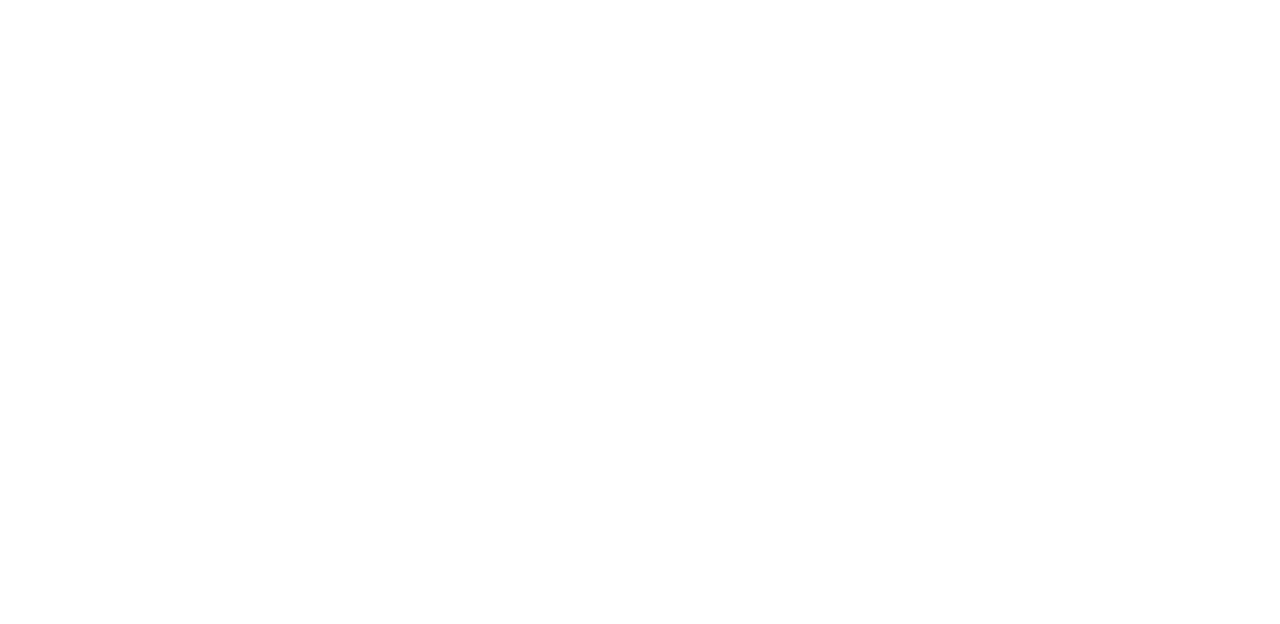
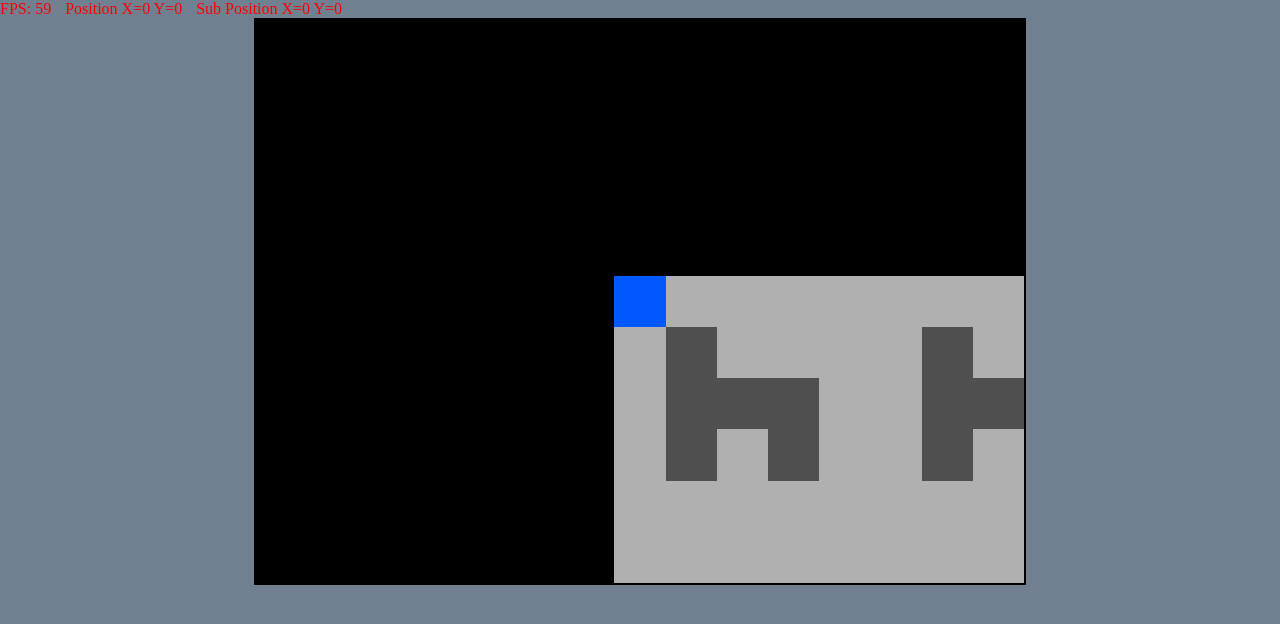
Before and after one commit to TheConnorBell/HTMLRPG, a plain HTML site: page game.html in a window 1280 px wide. Drawn offline with Linux system fonts and the light colour scheme.

Commit message:
Add map loading and player movement

```diff
--- a/css/styles.css
+++ b/css/styles.css
@@ -0,0 +1,27 @@
+html, body {
+    margin: 0px;
+    background-color: slategray;
+}
+
+#gameStats {
+    image-rendering: auto;
+    color: red;
+}
+
+#gameRegion {
+    display: flex;
+    margin: auto;
+    justify-content: center;
+    align-items: center;
+}
+
+#gameCanvas {
+    width: 60%;
+    background-color: black;
+    image-rendering: pixelated;
+    border: 2px black solid;
+}
+
+a {
+    margin-right: 10px;
+}
--- a/game.html
+++ b/game.html
@@ -5,5 +5,13 @@
 </head>
 <body>
     <script src="javascript/main.js"></script>
+    <div id="gameStats">
+        <a id="FPS"></a>
+        <a id="Position"></a>
+        <a id="SubPosition"></a>
+    </div>
+    <div id="gameRegion">
+        <canvas id="gameCanvas" width="480" height="352"></canvas>
+    </div>
 </body>
 </html>
--- a/javascript/main.js
+++ b/javascript/main.js
@@ -0,0 +1,195 @@
+var canvas = null
+var context = null;
+
+// The total size of the map.
+var mapWidth = 15;
+var mapHeight = 22;
+
+// The number of cells shown on screen.
+const screenCellHeightAmount = 11;
+const screenCellWidthAmount = 15;
+
+// Tile sizes.
+const tileWidth = 32;
+const tileHeight = 32;
+
+// Frame variables.
+var currentSecond = 0;
+var frameCount = 0;
+var prevFramesPerSecond = 0;
+var lastFrameTime = 0;
+
+//Initial player positions.
+var currentPlayerXPosition = 0;
+var currentPlayerYPosition = 0;
+
+var currentPlayerXDecimalMovement = 0;
+var currentPlayerYDecimalMovement = 0;
+
+// Player movement variables
+var keyPresses = {};
+
+const movementStepAmount = 8;
+const movementTime = 250 // ms
+
+// Map of all tiles.
+const gameMap = [
+    0, 0, 0, 0, 0, 0, 0, 0, 0, 0, 0, 0, 0, 0, 0,
+    0, 1, 0, 0, 0, 0, 1, 0, 0, 0, 0, 1, 0, 0, 0,
+    0, 1, 1, 1, 0, 0, 1, 1, 1, 0, 0, 1, 1, 1, 0,
+    0, 1, 0, 1, 0, 0, 1, 0, 1, 0, 0, 1, 0, 1, 0,
+    0, 0, 0, 0, 0, 0, 0, 0, 0, 0, 0, 0, 0, 0, 0,
+    0, 0, 0, 0, 0, 0, 0, 0, 0, 0, 0, 0, 0, 0, 0,
+    0, 0, 0, 0, 0, 0, 0, 0, 0, 0, 0, 0, 0, 0, 0,
+    0, 1, 0, 0, 0, 0, 1, 0, 0, 0, 0, 1, 0, 0, 0,
+    0, 1, 1, 1, 0, 0, 1, 1, 1, 0, 0, 1, 1, 1, 0,
+    0, 1, 0, 1, 0, 0, 1, 0, 1, 0, 0, 1, 0, 1, 0,
+    0, 0, 0, 0, 0, 0, 0, 0, 0, 0, 0, 0, 0, 0, 0,
+    0, 0, 0, 0, 0, 0, 0, 0, 0, 0, 0, 0, 0, 0, 0,
+    0, 1, 0, 0, 0, 0, 1, 0, 0, 0, 0, 1, 0, 0, 0,
+    0, 1, 1, 1, 0, 0, 1, 1, 1, 0, 0, 1, 1, 1, 0,
+    0, 1, 0, 1, 0, 0, 1, 0, 1, 0, 0, 1, 0, 1, 0,
+    0, 0, 0, 0, 0, 0, 0, 0, 0, 0, 0, 0, 0, 0, 0,
+    0, 0, 0, 0, 0, 0, 0, 0, 0, 0, 0, 0, 0, 0, 0,
+    0, 0, 0, 0, 0, 0, 0, 0, 0, 0, 0, 0, 0, 0, 0,
+    0, 1, 0, 0, 0, 0, 1, 0, 0, 0, 0, 1, 0, 0, 0,
+    0, 1, 1, 1, 0, 0, 1, 1, 1, 0, 0, 1, 1, 1, 0,
+    0, 1, 0, 1, 0, 0, 1, 0, 1, 0, 0, 1, 0, 1, 0,
+    0, 0, 0, 0, 0, 0, 0, 0, 0, 0, 0, 0, 0, 0, 0
+];
+
+// Get canvas and context of first load of page.
+window.onload = function() {
+    canvas = document.getElementById("gameCanvas");
+    context = canvas.getContext('2d');
+
+    document.addEventListener('keydown', function(event) {
+        keyPresses[event.key] = true;
+    });
+
+    document.addEventListener('keyup', function(event) {
+        keyPresses[event.key] = false;
+    });
+
+    // Start the main loop.
+    requestAnimationFrame(drawGame);
+}
+
+// Draw each updated frame.
+function drawGame() {
+    if (canvas == null || context == null) {
+        return;
+    }
+
+    // Check player movement.
+    if (currentPlayerXDecimalMovement != 0 || currentPlayerYDecimalMovement != 0) {
+        // Do nothing if player is already moving.
+    } else if (keyPresses["ArrowLeft"]) {
+        movePlayer(-1, 0);
+    } else if (keyPresses["ArrowRight"]) {
+        movePlayer(1, 0);
+    } else if (keyPresses["ArrowUp"]) {
+        movePlayer(0, -1);
+    } else if (keyPresses["ArrowDown"]) {
+        movePlayer(0, 1);
+    }
+
+    // Clear canvas to prevent seeing previous frames around edge of map.
+    context.clearRect(0, 0, canvas.width, canvas.height);
+
+    // Get the offset the canvas has from the centre of the canvas screen.
+    const xOffset = Math.floor(currentPlayerXPosition) - Math.floor(screenCellWidthAmount  / 2);
+    const yOffset = Math.floor(currentPlayerYPosition) - Math.floor(screenCellHeightAmount / 2);
+
+    // Draw each cell visible on screen.
+    for (var y = -1; y < screenCellHeightAmount + 1; y++) {
+        for (var x = -1; x < screenCellWidthAmount + 1; x++) {
+
+            // Get the tile position based on screen offset.
+            const mapX = xOffset + x;
+            const mapY = yOffset + y;
+
+            // Determine if the tile should be rendered by checking that it is within view of the camera.
+            if (mapX < 0 || mapX >= mapWidth || mapY < 0 || mapY >= mapHeight) {
+                continue;
+            }
+
+            switch (gameMap[((mapY*mapWidth)+mapX)]) {
+
+                // Floor colour.
+                case 0:
+                    context.fillStyle = "#b0b0b0";
+                    break;
+                // Wall colour.
+                case 1:
+                    context.fillStyle = "#4f4f4f";
+                    break;
+                // This should never occur, but display as black if no option is provided.
+                default:
+                    context.fillStyle = "#000000";
+                    break;
+            }
+
+            // Draw the current tile at the correct position with the correct scale.
+            context.fillRect(Math.floor((x + currentPlayerXDecimalMovement) * tileWidth), Math.floor((y + currentPlayerYDecimalMovement) * tileHeight), tileWidth, tileHeight);
+        }
+    }
+
+    // Draw player at centre of screen.
+    context.fillStyle = "#0059ff";
+    context.fillRect( tileWidth*Math.floor(screenCellWidthAmount/2), tileHeight*Math.floor(screenCellHeightAmount/2), tileWidth, tileHeight);
+
+    // Update FPS.
+    var second = Math.floor(Date.now()/1000);
+    if (second != currentSecond) {
+        currentSecond = second;
+        prevFramesPerSecond = frameCount;
+        frameCount = 1;
+        document.getElementById("FPS").innerHTML = "FPS: " + prevFramesPerSecond;
+    } else {
+        frameCount++;
+    }
+
+    // Update Position values.
+    document.getElementById("Position").innerHTML = "Position X=" + currentPlayerXPosition + " Y=" + currentPlayerYPosition;
+    document.getElementById("SubPosition").innerHTML = "Sub Position X=" + currentPlayerXDecimalMovement + " Y=" + currentPlayerYDecimalMovement;
+
+    // Request the next frame.
+    requestAnimationFrame(drawGame);
+}
+
+// Move the player when requested.
+async function movePlayer(xIncrease, yIncrease) {
+
+    // Get the new position the player will move to.
+    const newPlayerXPosition = currentPlayerXPosition + xIncrease;
+    const newPlayerYPosition = currentPlayerYPosition + yIncrease;
+
+    // Check the player will not be moving outside the map or into a wall.
+    if (newPlayerXPosition < 0 || newPlayerXPosition >= mapWidth || newPlayerYPosition < 0 || newPlayerYPosition >= mapHeight || gameMap[newPlayerYPosition * mapWidth + newPlayerXPosition] != 0) {
+        return;
+    }
+
+    // Determine amount of movement per step, and in what direction.
+    const movementXAmount = (Math.abs(newPlayerXPosition - currentPlayerXPosition) / movementStepAmount) * -xIncrease;
+    const movementYAmount = (Math.abs(newPlayerYPosition - currentPlayerYPosition) / movementStepAmount) * -yIncrease;
+
+    // Do each movement step.
+    for (var i = 1; i <= movementStepAmount; i++) {
+
+        currentPlayerXDecimalMovement += movementXAmount;
+        currentPlayerYDecimalMovement += movementYAmount;
+
+        await sleep(movementTime / movementStepAmount);
+    }
+
+    // Update player position.
+    currentPlayerXDecimalMovement = 0;
+    currentPlayerYDecimalMovement = 0;
+    currentPlayerXPosition += xIncrease;
+    currentPlayerYPosition += yIncrease;
+}
+
+function sleep(ms) {
+    return new Promise(resolve => setTimeout(resolve, ms));
+}
```
